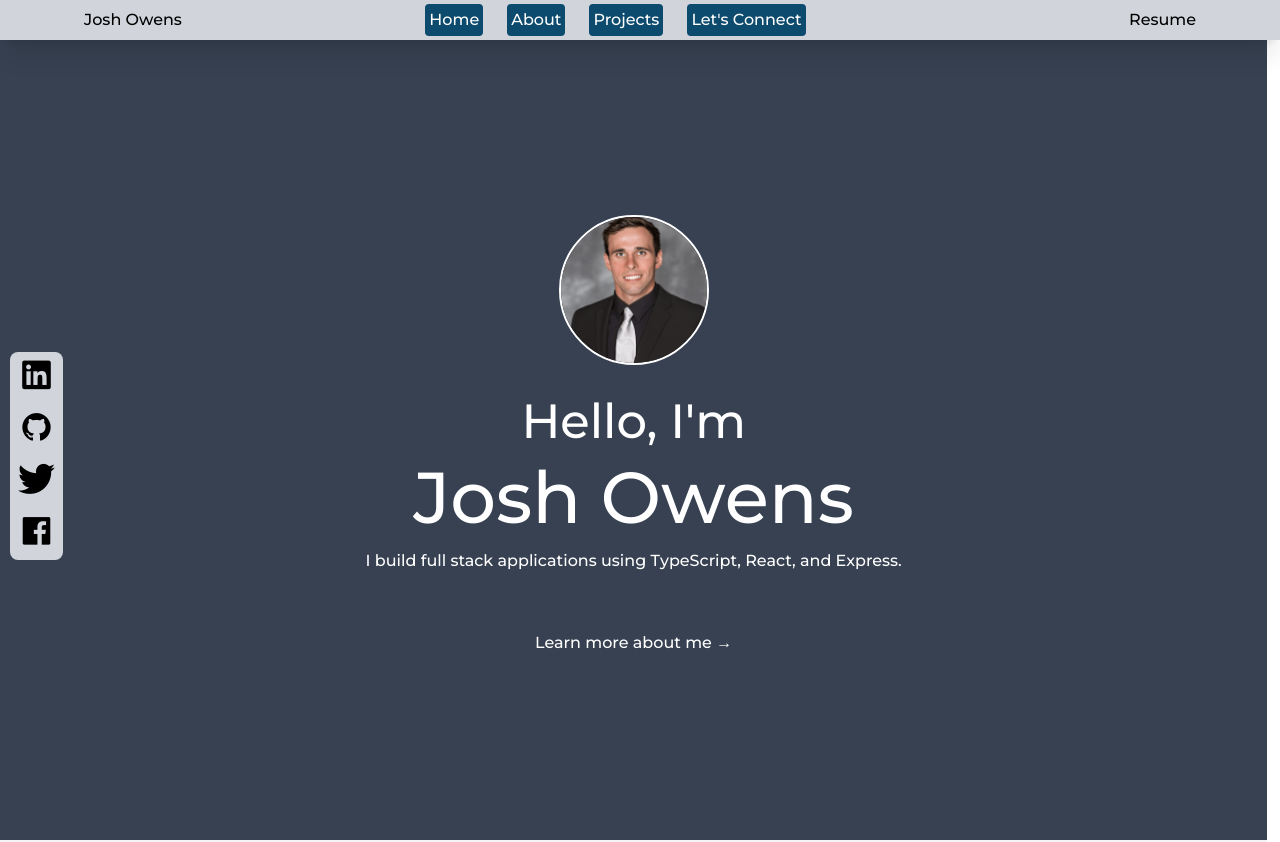
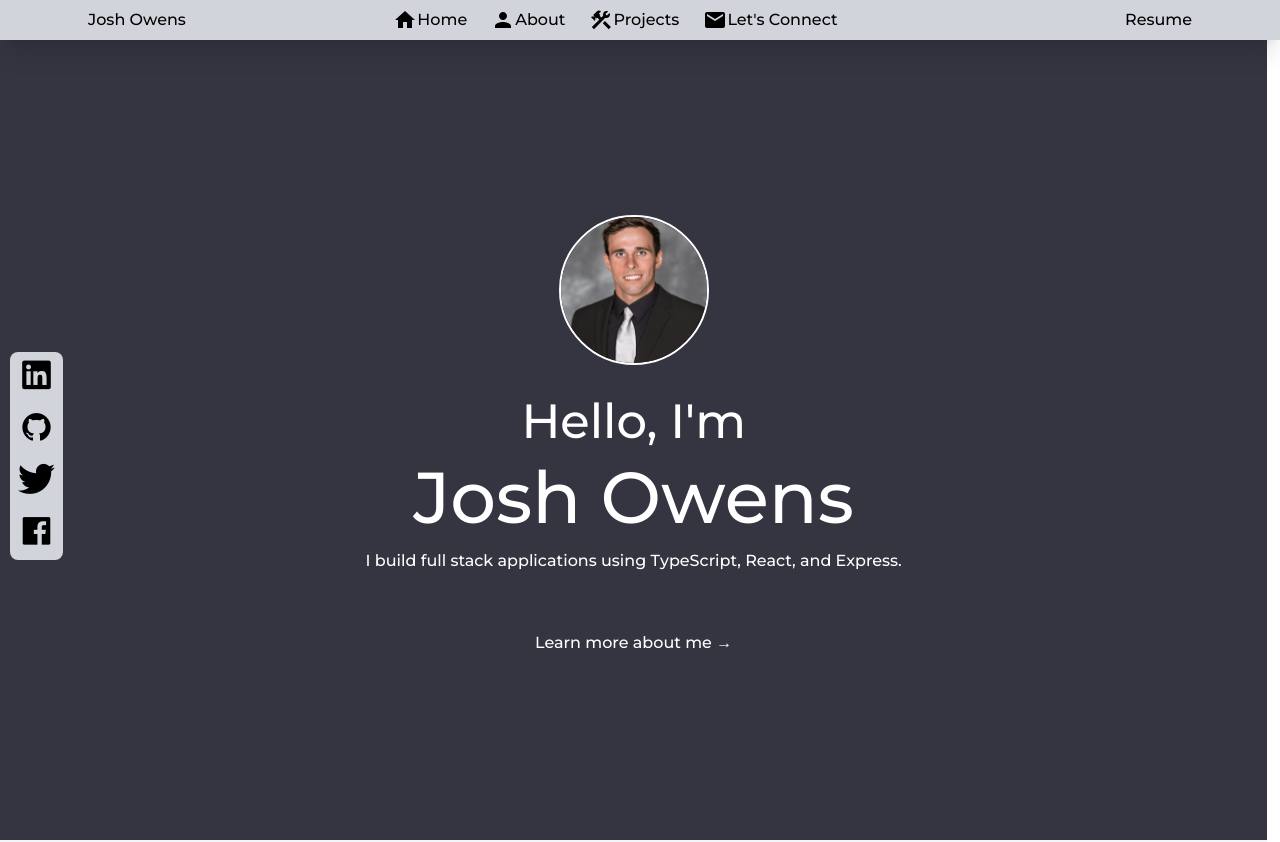
Before and after one commit to Joshowens16/portfolio_v2, a React (Vite) app: page / in a window 1280 px wide. Shown: the top 842 px of the page. Built offline with nearby package versions, Linux system fonts and the light colour scheme.

Commit message:
styling nav bar

```diff
--- a/package.json
+++ b/package.json
@@ -9,6 +9,10 @@
     "preview": "vite preview"
   },
   "dependencies": {
+    "@emotion/react": "^11.10.6",
+    "@emotion/styled": "^11.10.6",
+    "@mui/icons-material": "^5.11.16",
+    "@mui/material": "^5.11.16",
     "@reduxjs/toolkit": "^1.9.3",
     "react": "^18.2.0",
     "react-dom": "^18.2.0",
--- a/src/Home.tsx
+++ b/src/Home.tsx
@@ -2,7 +2,7 @@ import React from "react";
 import { Link } from "react-scroll";
 const Home = () => {
   return (
-    <div className="bg-gray-700 h-screen px-[70px] flex flex-wrap justify-center flex-col content-center w-[99.01vw] select-none">
+    <div className="bg-gptDark h-screen px-[70px] flex flex-wrap justify-center flex-col content-center w-[99.01vw] select-none">
       <div className="flex flex-col justify-center content-center">
         <img
           className="w-[150px] h-[150px] object-cover object-center rounded-full border-2 border-white justify-self-center self-center"
--- a/src/Nav.tsx
+++ b/src/Nav.tsx
@@ -3,26 +3,33 @@ import About from "./About";
 import Home from "./Home";
 import { Link } from "react-scroll";
 import Projects from "./Projects";
-
+import HomeIcon from "@mui/icons-material/Home";
+import PersonIcon from "@mui/icons-material/Person";
+import ConstructionIcon from "@mui/icons-material/Construction";
+import EmailIcon from "@mui/icons-material/Email";
 const nav = [
   {
     name: "Home",
+    icon: <HomeIcon />,
   },
   {
     name: "About",
+    icon: <PersonIcon />,
   },
   {
     name: "Projects",
+    icon: <ConstructionIcon />,
   },
   {
     name: "Let's Connect",
+    icon: <EmailIcon />,
   },
 ];
 
 const Nav = () => {
   return (
     <>
-      <nav className="flex flex-row justify-between p-1 shadow-xl bg-gray-300 sticky top-0 z-50 lg:w-1000">
+      <nav className="flex flex-row justify-between p-2 shadow-xl bg-gray-300 sticky top-0 z-50 lg:w-1000">
         <div className="flex justify-self-center self-center xl:ml-20 sm:ml-2">
           <p>Josh Owens</p>
         </div>
@@ -37,7 +44,8 @@ const Nav = () => {
                 offset={-40}
                 duration={750}
               >
-                <button className="bg-sky-900 p-1 text-white rounded hover:ring-1 ring-white">
+                <button className="flex justify-center content-center">
+                  {section.icon}
                   {section.name}
                 </button>
               </Link>
--- a/tailwind.config.cjs
+++ b/tailwind.config.cjs
@@ -5,7 +5,11 @@ module.exports = {
     "./src/**/*.{js,ts,jsx,tsx}",
   ],
   theme: {
-    extend: {},
+    extend: {
+      colors: {
+        'gptDark': '#343541'
+      }
+    },
   },
   plugins: [],
 }
```
Also changed, not shown: 1 other file (tests, documents, lock files or other folders).
